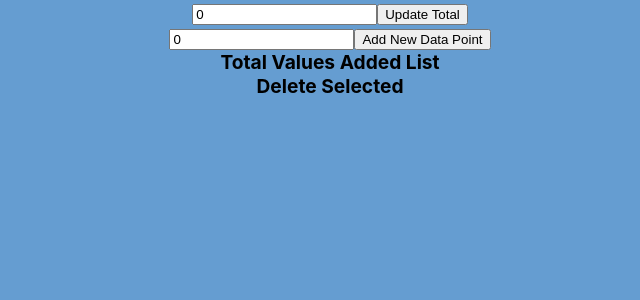
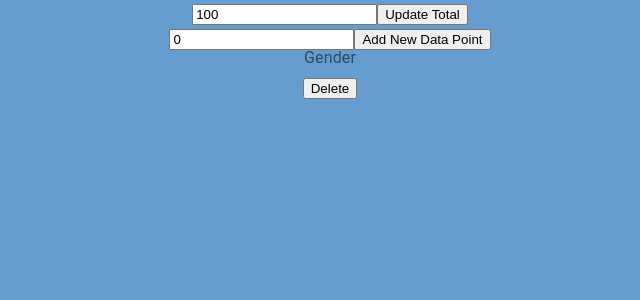
Before and after one commit to emil-keyvalue/heat-map, a React (Create React App) app: page / in a window 1280 px wide. Shown: the top 300 px of the page, without its empty margins (640-1280 px from the left). Built offline with nearby package versions, Linux system fonts and the light colour scheme.

Commit message:
Data Manager with delete

```diff
--- a/package.json
+++ b/package.json
@@ -3,6 +3,7 @@
   "version": "0.1.0",
   "private": true,
   "dependencies": {
+    "@material-ui/core": "^4.9.14",
     "@testing-library/jest-dom": "^4.2.4",
     "@testing-library/react": "^9.5.0",
     "@testing-library/user-event": "^7.2.1",
--- a/src/components/DataEntry/SingleEntry/SingleEntry.js
+++ b/src/components/DataEntry/SingleEntry/SingleEntry.js
@@ -1,5 +1,5 @@
 import React from 'react';
-import classes from './SingleEntry.module.css'
+//import classes from './SingleEntry.module.css'
 
 const SingleEntry = (props) => (
     <div>
--- a/src/components/DataManager/DataManager.js
+++ b/src/components/DataManager/DataManager.js
@@ -4,8 +4,8 @@ import Deleter from './Deleter/Deleter';
 
 const DataManager = (props) => (
     <div>
-        <Display/>
-        <Deleter/>
+        <div><Display valueset={props.valueset} change={props.change}/></div>
+        <div><Deleter clicked={props.clicked}/></div>
     </div>
 );
 
--- a/src/components/DataManager/Deleter/Deleter.js
+++ b/src/components/DataManager/Deleter/Deleter.js
@@ -1,7 +1,7 @@
 import React from 'react';
 
-const Deleter = () => (
-    <div></div>
+const Deleter = (props) => (
+    <button onClick={props.clicked}>Delete</button>
 );
 
 export default Deleter;
--- a/src/components/DataManager/Display/Display.js
+++ b/src/components/DataManager/Display/Display.js
@@ -1,7 +1,23 @@
 import React from 'react';
+import Radio from '@material-ui/core/Radio';
+import RadioGroup from '@material-ui/core/RadioGroup';
+import FormControlLabel from '@material-ui/core/FormControlLabel';
+import FormControl from '@material-ui/core/FormControl';
+import FormLabel from '@material-ui/core/FormLabel';
 
-const Display = () => (
-    <div></div>
-);
+const Display = (props) => {
+    const radioitems = props.valueset.map((value,index) =>(<FormControlLabel key={toString(value)+index} value={index} control={<Radio />} label={value} />))
+
+    return(
+        <FormControl component="fieldset">
+            <FormLabel component="legend">Gender</FormLabel>
+            <RadioGroup aria-label="heatbox" name="heatbox"  onChange={props.change}>
+            {radioitems}
+            </RadioGroup>
+        </FormControl>
+    );
+};
 
 export default Display;
+
+//value={props.value}
--- a/src/components/HeatMap/HeatMap.js
+++ b/src/components/HeatMap/HeatMap.js
@@ -5,11 +5,9 @@ import classes from './HeatMap.module.css'
 const HeatMap = (props) => {
     const mapBits=[];
     let k=0;
-    console.log(props.valuelist)
     let i=0;
     for(i;i<props.valuelist.length;i++){
         let percent = props.valuelist[i]/props.total;
-        console.log("HeatMap.js"+percent+":"+props.total+":"+props.valuelist[i])
         mapBits.push(<MapBit key={k} value={percent}/>);
         k++;
     }
--- a/src/components/HeatMap/MapBit/MapBit.module.css
+++ b/src/components/HeatMap/MapBit/MapBit.module.css
@@ -4,6 +4,7 @@
     text-align: center;
     display: inline-block;
     font-size: 30px;
+    border: 5px black;
 }
 
 .background{
--- a/src/container/MainDisplay.js
+++ b/src/container/MainDisplay.js
@@ -2,6 +2,7 @@ import React, {useState} from 'react';
 import HeatMap from '../components/HeatMap/HeatMap';
 import classes from './MainDisplay.module.css'
 import DataEntry from '../components/DataEntry/DataEntry';
+import DataManager from '../components/DataManager/DataManager';
 
 const MainDisplay = () => {
 
@@ -12,8 +13,8 @@ const MainDisplay = () => {
     // eslint-disable-next-line
     const [valueDel,setValueDel] = useState(0);
     // eslint-disable-next-line
-    const [totalValue,setTotalValue] = useState(0)
-    const [totalholder,settotalholder] = useState(0);
+    const [totalValue,setTotalValue] = useState(100)
+    const [totalholder,settotalholder] = useState(100);
     const [singleholder,setsingleholder] = useState(0);
 
     const totalClickHandler = () => {
@@ -29,7 +30,7 @@ const MainDisplay = () => {
     const singleClickHandler = () => {
         const newValueSet = valueSet;
         newValueSet.push(singleholder);
-        setsingleholder(0)
+        setsingleholder(0);
         setValueSet(newValueSet);
         if(newValueSet>0)
         {
@@ -39,7 +40,16 @@ const MainDisplay = () => {
 
     const singleChangeHandler = (event) =>{
         setsingleholder(event.target.value);
-        console.log("Holder:"+singleholder+"  Set:"+valueSet)
+    }
+
+    const deleteClickedHandler = () => {
+        let tempValueSet = [...valueSet].filter((cur) => (cur!==valueDel) );
+        setValueSet(tempValueSet);
+    }
+
+    const deleteChangeHandler = (event) => {
+        console.log(event.target.value+":"+valueDel)
+        setValueDel(event.target.value);
     }
 
     return (
@@ -52,11 +62,9 @@ const MainDisplay = () => {
                     totalvalue={totalholder}
                     singlechange={(event) => singleChangeHandler(event)}
                     singleclick={singleClickHandler}
-                    singlevalue={singleholder}/>
-
-
-                <div>Total Values Added List</div>
-                <div>Delete Selected</div>
+                    singlevalue={singleholder}
+                />
+                <DataManager clicked={deleteClickedHandler} valueset={valueSet} change={(event) => deleteChangeHandler(event)}/>
             </div>
         </>
     );
```
Also changed, not shown: 1 other file (tests, documents, lock files or other folders).
